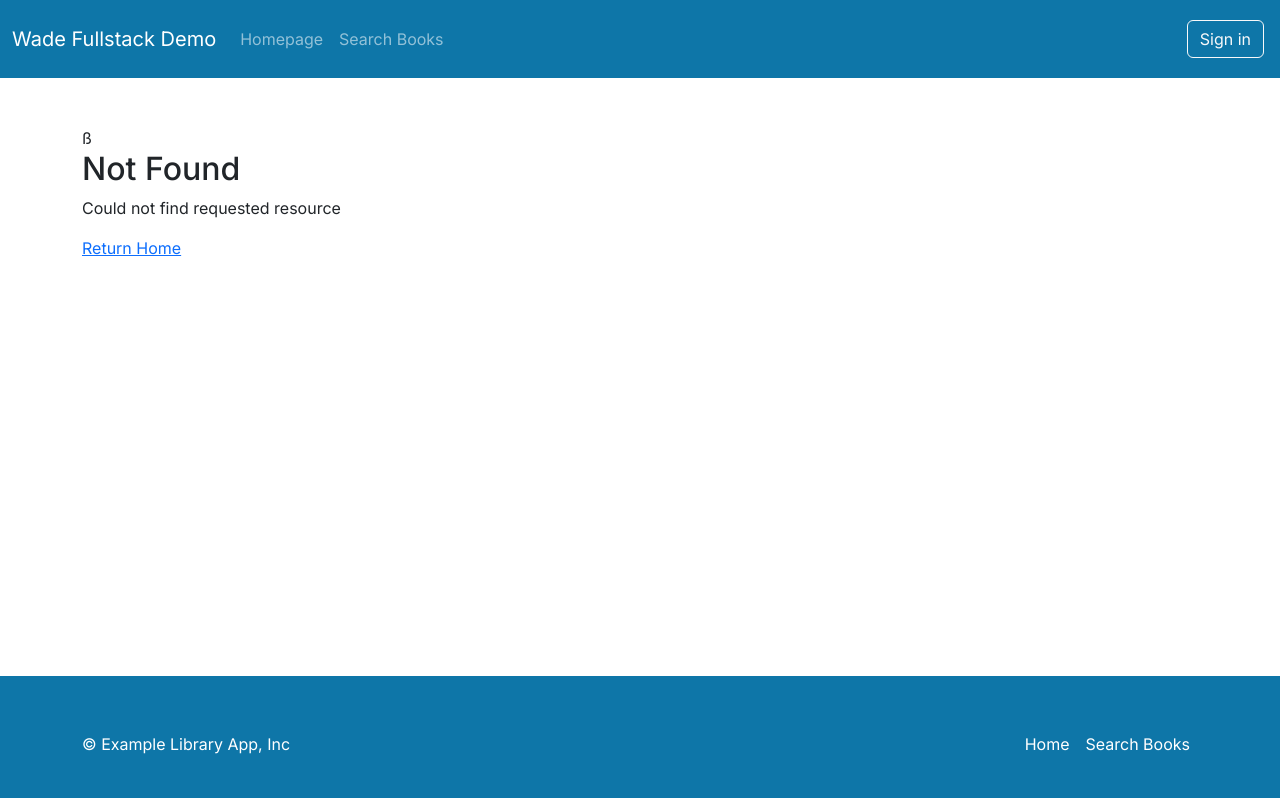
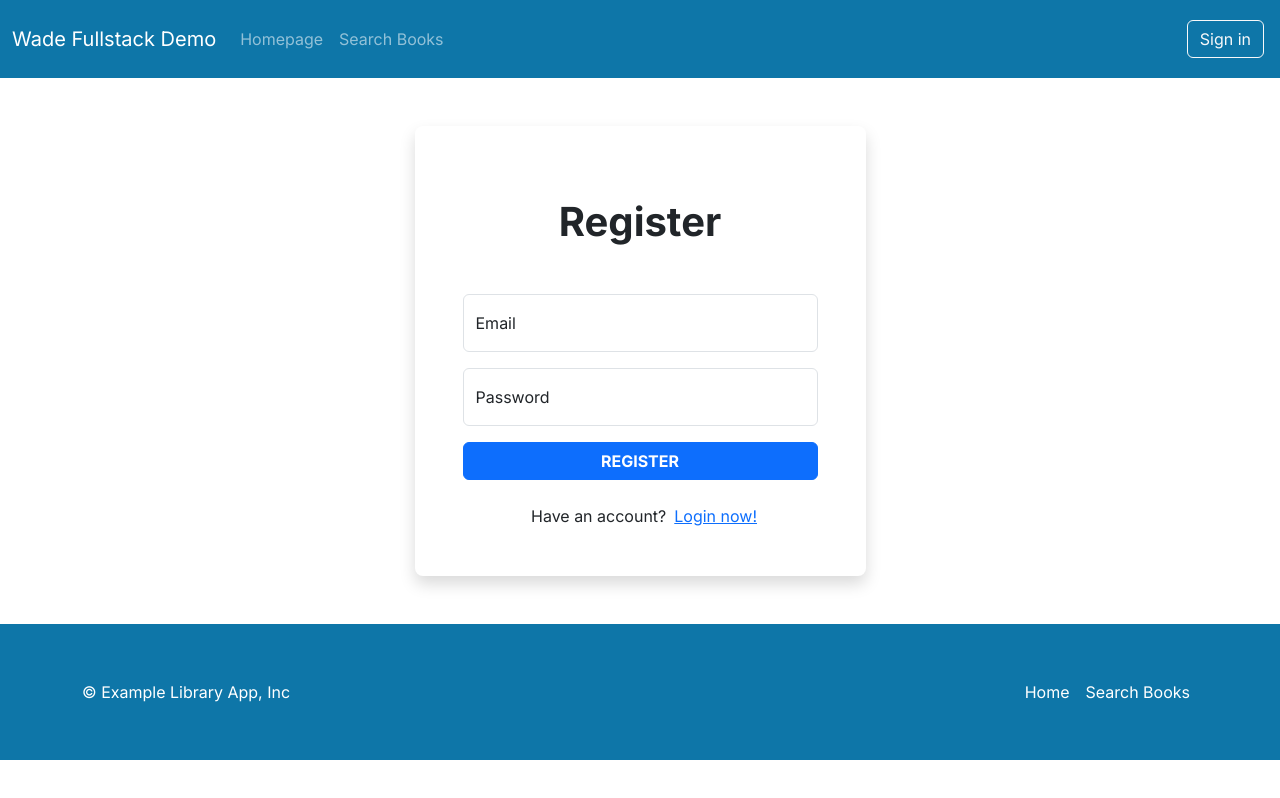
Before and after one commit to wadelicw/spring-react, a Next.js app in the folder frontend/: page /register in a window 1280 px wide. Before the commit this address had no page. Shown: the top 798 px of the page. Built offline with nearby package versions, Linux system fonts and the light colour scheme.

Commit message:
next auth init

```diff
--- a/frontend/package.json
+++ b/frontend/package.json
@@ -10,8 +10,10 @@
   },
   "author": "wade.li",
   "dependencies": {
+    "bcrypt": "^5.1.1",
     "bootstrap": "^5.3.2",
     "next": "14.1.0",
+    "next-auth": "^4.24.5",
     "react": "^18",
     "react-dom": "^18",
     "react-loading-skeleton": "^3.4.0"
--- /dev/null
+++ b/frontend/src/app/register/page.tsx
@@ -0,0 +1,58 @@
+import Link from "next/link";
+import { FC } from "react";
+
+const Register: FC<{}> = () => {
+  return (
+    <>
+      <div className="container">
+        <div className="row">
+          <div className="col-sm-9 col-md-7 col-lg-5 mx-auto">
+            <div className="card border-0 shadow rounded-3 my-5">
+              <div className="card-body p-4 p-sm-5">
+                <p className="text-center h1 fw-bold mb-5 mx-1 mx-md-4 mt-4">Register</p>
+                <form>
+                  <div className="form-floating mb-3">
+                    <input
+                      type="email"
+                      id="floatingInputEmail"
+                      placeholder="name@example.com"
+                      className="form-control"
+                    />
+                    <label htmlFor="floatingInput">Email</label>
+                  </div>
+                  <div className="form-floating mb-3">
+                    <input
+                      type="password"
+                      id="floatingPassword"
+                      placeholder="Password"
+                      className="form-control"
+                    />
+                    <label htmlFor="floatingPassword">Password</label>
+                  </div>
+                  <div className="d-grid">
+                    <button
+                      className="btn btn-primary btn-login text-uppercase fw-bold"
+                      type="submit"
+                    >
+                      <span> Register </span>
+                    </button>
+                  </div>
+                </form>
+                <div className="text-center mt-4">
+                  <span className="p-2">
+                    Have an account?
+                  </span>
+                  <Link href="/">
+                    Login now!
+                  </Link>
+                </div>
+              </div>
+            </div>
+          </div>
+        </div>
+      </div >
+    </>
+  );
+}
+
+export default Register;
```
Also changed, not shown: frontend/src/app/api/auth/[...nextauth]/route.ts (added, +42 -0 lines), frontend/src/app/api/auth/register/route.ts (added, +9 -0 lines), frontend/src/app/login/page.tsx (added, +59 -0 lines), 1 other file (tests, documents, lock files or other folders).
